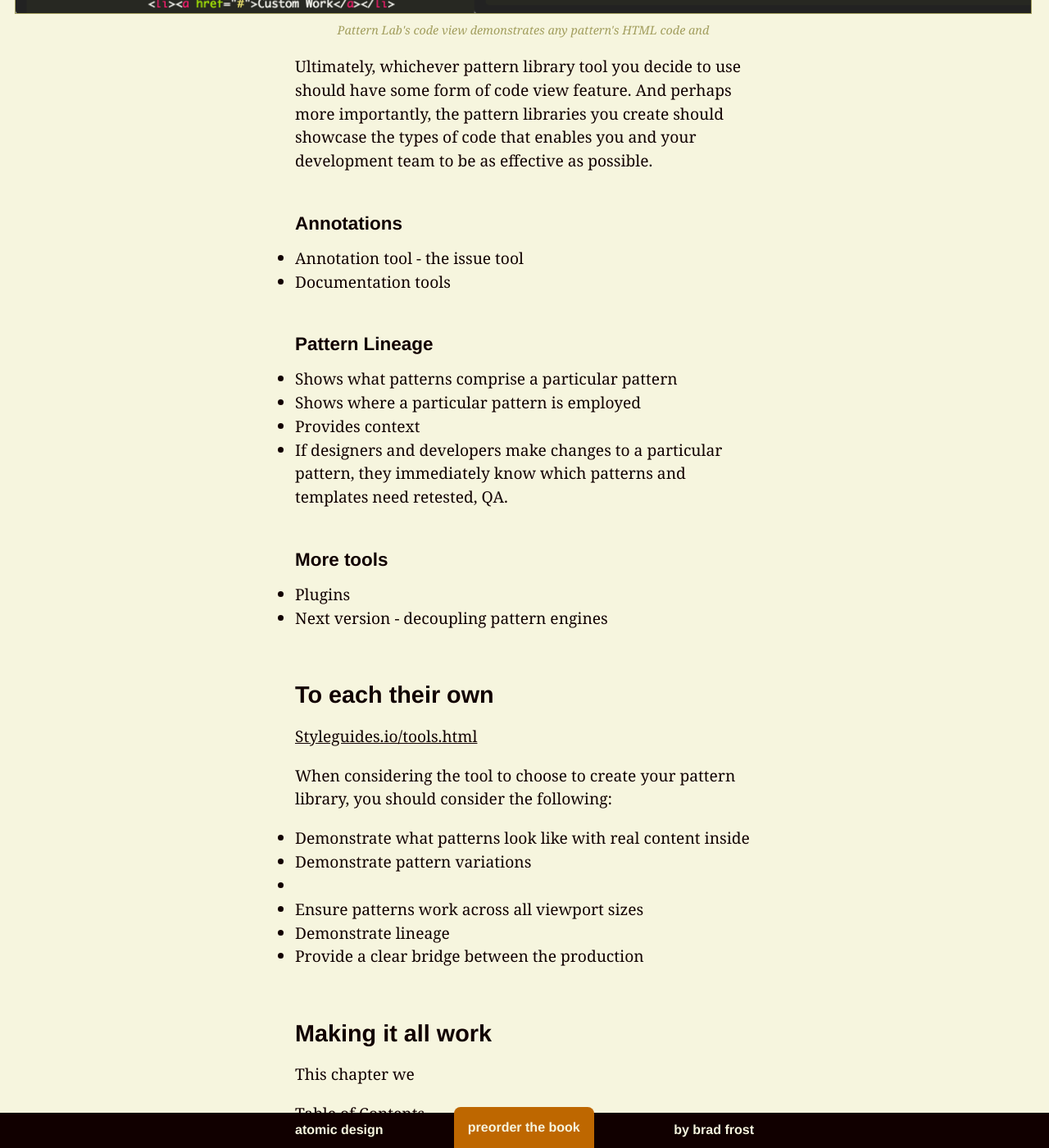
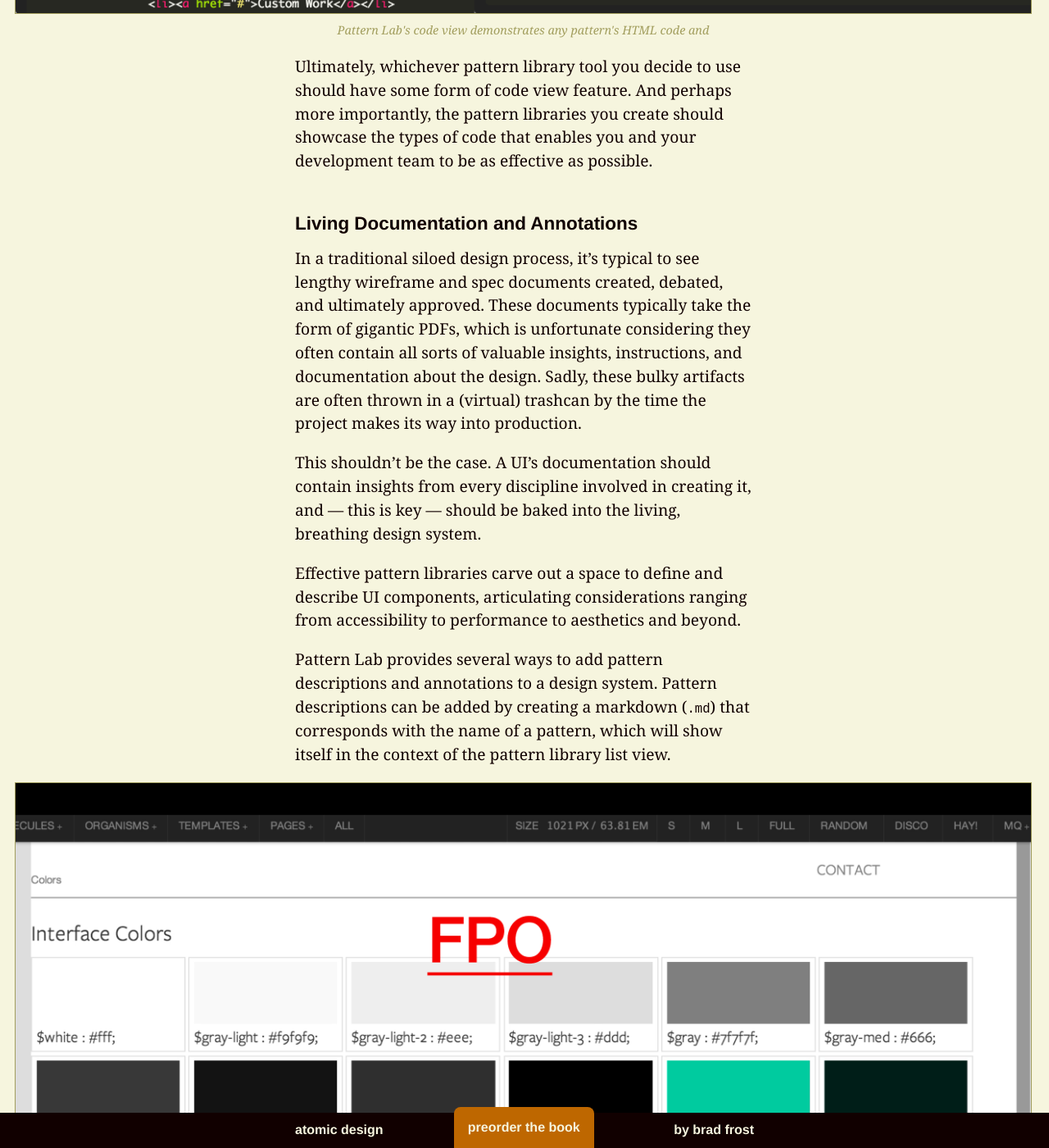
Before and after one commit to bradfrost/atomic-design, a Jekyll site: the page built from chapter-3.md, in a window 1280 px wide and 1400 px high, scrolled down 34063 px. Shown: the whole window at 82% size. Built offline with Jekyll 4.4.1, drawn with Linux system fonts in a browser that asks for light colours; some of the changed text lies outside the part shown.

Commit message:
Chapter 3 draft
Annotations

```diff
--- a/chapter-3.md
+++ b/chapter-3.md
@@ -382,12 +382,23 @@ Pattern Lab provides the ability to view both a pattern's underlying HTML as wel
 
 Ultimately, whichever pattern library tool you decide to use should have some form of code view feature. And perhaps more importantly, the pattern libraries you create should showcase the types of code that enables you and your development team to be as effective as possible.
 
-### Annotations
-- Annotation tool - the issue tool
-- Documentation tools
+### Living Documentation and Annotations
+In a traditional siloed design process, it's typical to see lengthy wireframe and spec documents created, debated, and ultimately approved. These documents typically take the form of gigantic PDFs, which is unfortunate considering they often contain all sorts of valuable insights, instructions, and documentation about the design. Sadly, these bulky artifacts are often thrown in a (virtual) trashcan by the time the project makes its way into production.
+
+This shouldn't be the case. A UI's documentation should contain insights from every discipline involved in creating it, and — this is key — should be baked into the living, breathing design system.
+
+Effective pattern libraries carve out a space to define and describe UI components, articulating considerations ranging from accessibility to performance to aesthetics and beyond.
+
+Pattern Lab provides several ways to add pattern descriptions and annotations to a design system. Pattern descriptions can be added by creating a markdown (`.md`) that corresponds with the name of a pattern, which will show itself in the context of the pattern library list view.
+
+{% include figure.html src="../images/content/pattern-lab-annotations-2.png" caption="Pattern Lab's annotation feature  shows pattern descriptions alongside the patterns themselves." %}
+
+Pattern Lab also provides a (dare I say) cool feature that enables you to attach annotations to any UI element and view those annotations in the context of the living, breathing design. When annotations are switched on, each annotated element receives a number when clicked jumps you to the corresponding annotation. This allows teams to view pattern considerations within the context of the full UI. Pretty neat!
+
+{% include figure.html src="../images/content/pattern-lab-annotations-1.png" caption="Pattern Lab's annotation feature is interactive and baked into the living UI." %}
 
 ### Pattern Lineage
-- Shows what patterns comprise a particular pattern
+While Many pattern libraries fail to provide context where. Where  Shows what patterns comprise a particular pattern
 - Shows where a particular pattern is employed
 - Provides context
 - If designers and developers make changes to a particular pattern, they immediately know which patterns and templates need retested, QA.
```
Also changed, not shown: images/content/pattern-lab-annotations-1.png (added), images/content/pattern-lab-annotations-2.png (added), images/content/pattern-lab-code.png, 5 other files.
